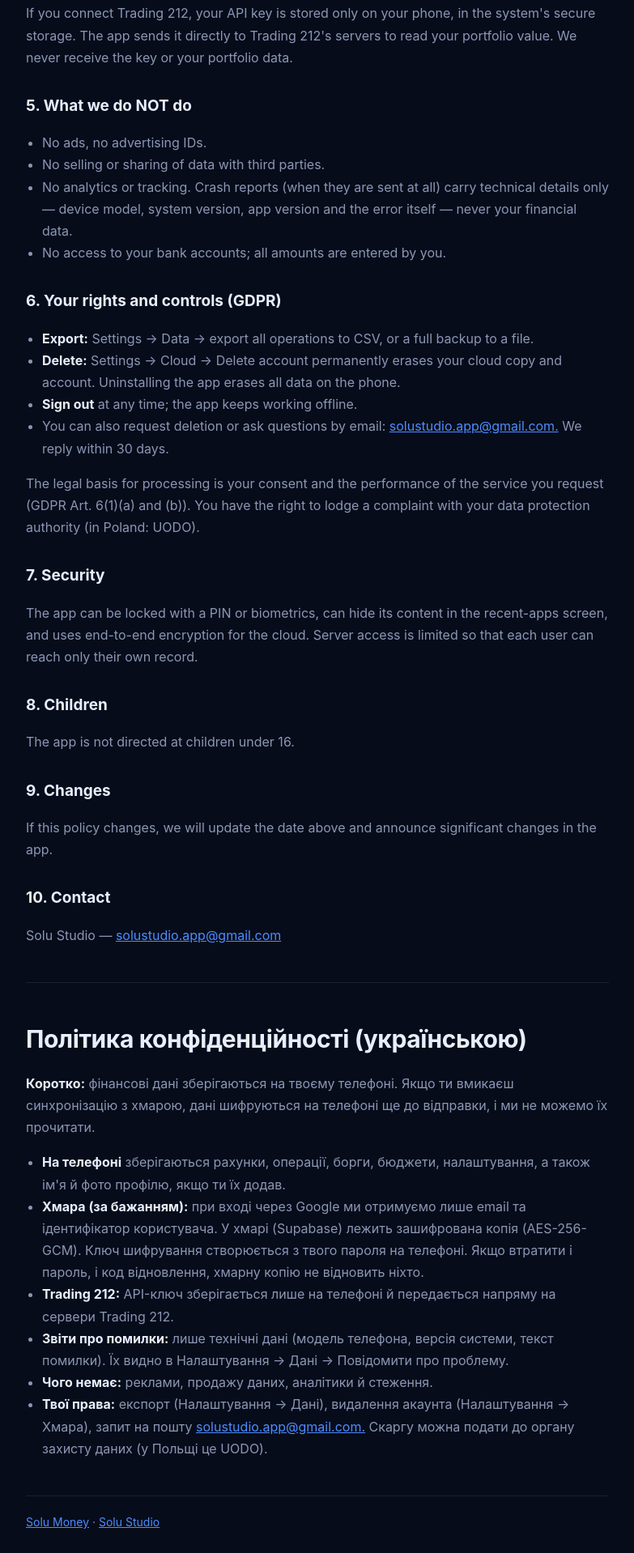
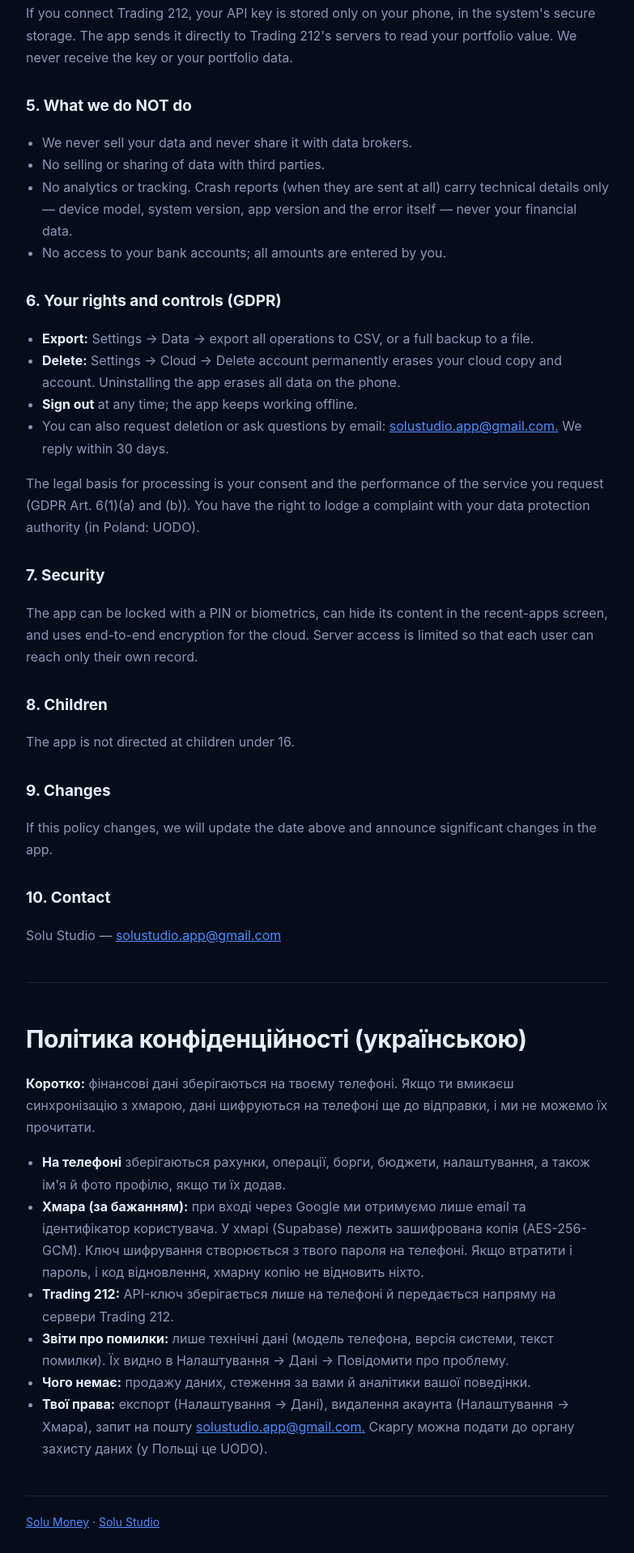
Before and after one commit to solustudio/solustudio.github.io, a plain HTML site: page money/privacy/index.html in a window 1280 px wide. Shown: the part 1063-2981 px from the top of the page at 81% size, without its empty margins (248-1031 px from the left). Drawn offline with Linux system fonts and the light colour scheme.

Commit message:
Site: drop the no-ads promise, keep the tracking one
Co-Authored-By: Claude Opus 5 <noreply@anthropic.com>

```diff
--- a/money/privacy/index.html
+++ b/money/privacy/index.html
@@ -48,7 +48,7 @@
     <p>If you connect Trading 212, your API key is stored only on your phone, in the system&#x27;s secure storage. The app sends it directly to Trading 212&#x27;s servers to read your portfolio value. We never receive the key or your portfolio data.</p>
     <h2>5. What we do NOT do</h2>
     <ul>
-    <li>No ads, no advertising IDs.</li>
+    <li>We never sell your data and never share it with data brokers.</li>
     <li>No selling or sharing of data with third parties.</li>
     <li>No analytics or tracking. Crash reports (when they are sent at all) carry technical details only — device model, system version, app version and the error itself — never your financial data.</li>
     <li>No access to your bank accounts; all amounts are entered by you.</li>
@@ -77,7 +77,7 @@
     <li><strong>Хмара (за бажанням):</strong> при вході через Google ми отримуємо лише email та ідентифікатор користувача. У хмарі (Supabase) лежить зашифрована копія (AES-256-GCM). Ключ шифрування створюється з твого пароля на телефоні. Якщо втратити і пароль, і код відновлення, хмарну копію не відновить ніхто.</li>
     <li><strong>Trading 212:</strong> API-ключ зберігається лише на телефоні й передається напряму на сервери Trading 212.</li>
     <li><strong>Звіти про помилки:</strong> лише технічні дані (модель телефона, версія системи, текст помилки). Їх видно в Налаштування → Дані → Повідомити про проблему.</li>
-    <li><strong>Чого немає:</strong> реклами, продажу даних, аналітики й стеження.</li>
+    <li><strong>Чого немає:</strong> продажу даних, стеження за вами й аналітики вашої поведінки.</li>
     <li><strong>Твої права:</strong> експорт (Налаштування → Дані), видалення акаунта (Налаштування → Хмара), запит на пошту <a href="mailto:solustudio.app@gmail.com.">solustudio.app@gmail.com.</a> Скаргу можна подати до органу захисту даних (у Польщі це UODO).</li>
     </ul>
     <footer><a href="../">Solu Money</a> · <a href="../../">Solu Studio</a></footer>
```
Also changed, not shown: money/index.html (+1 -1 lines).
